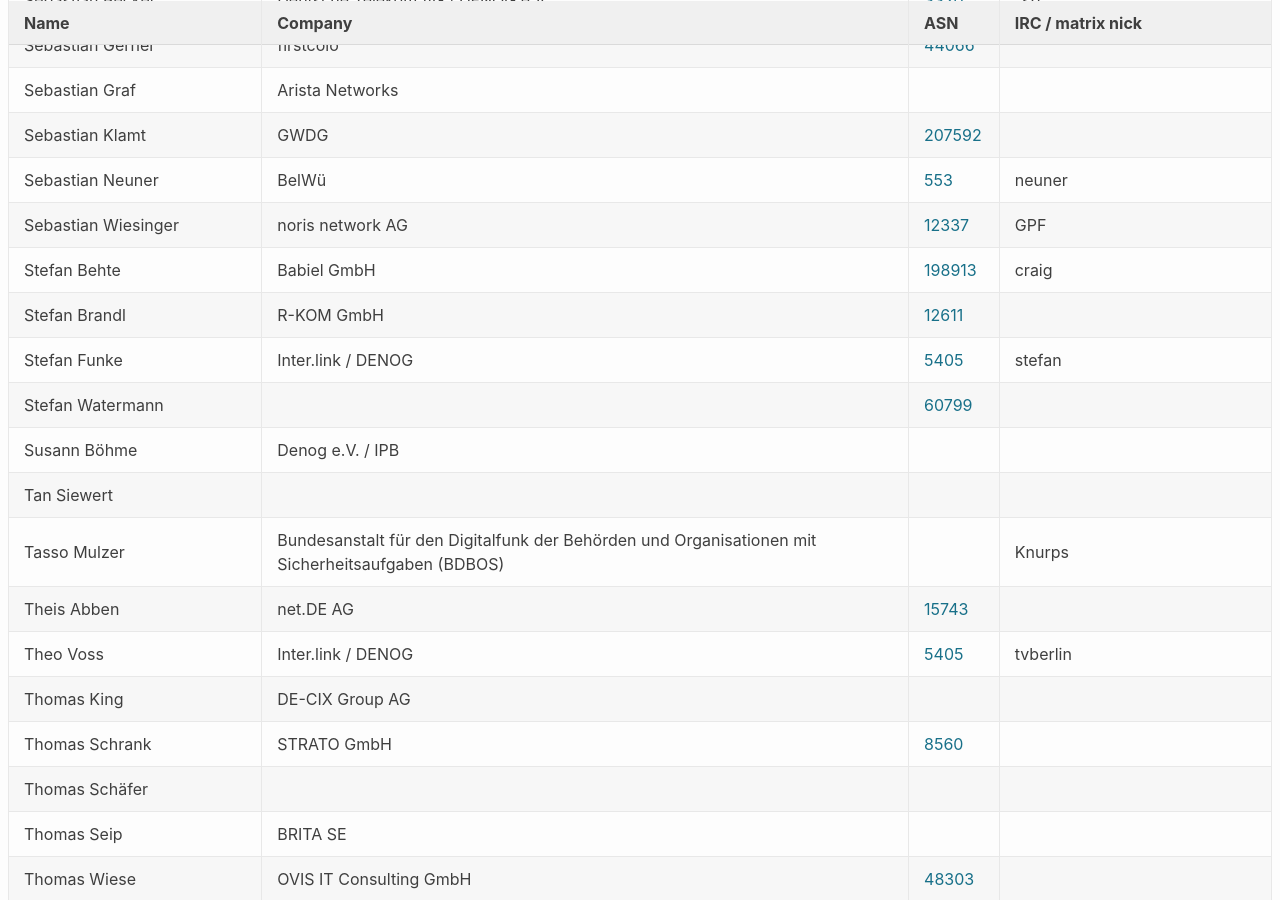
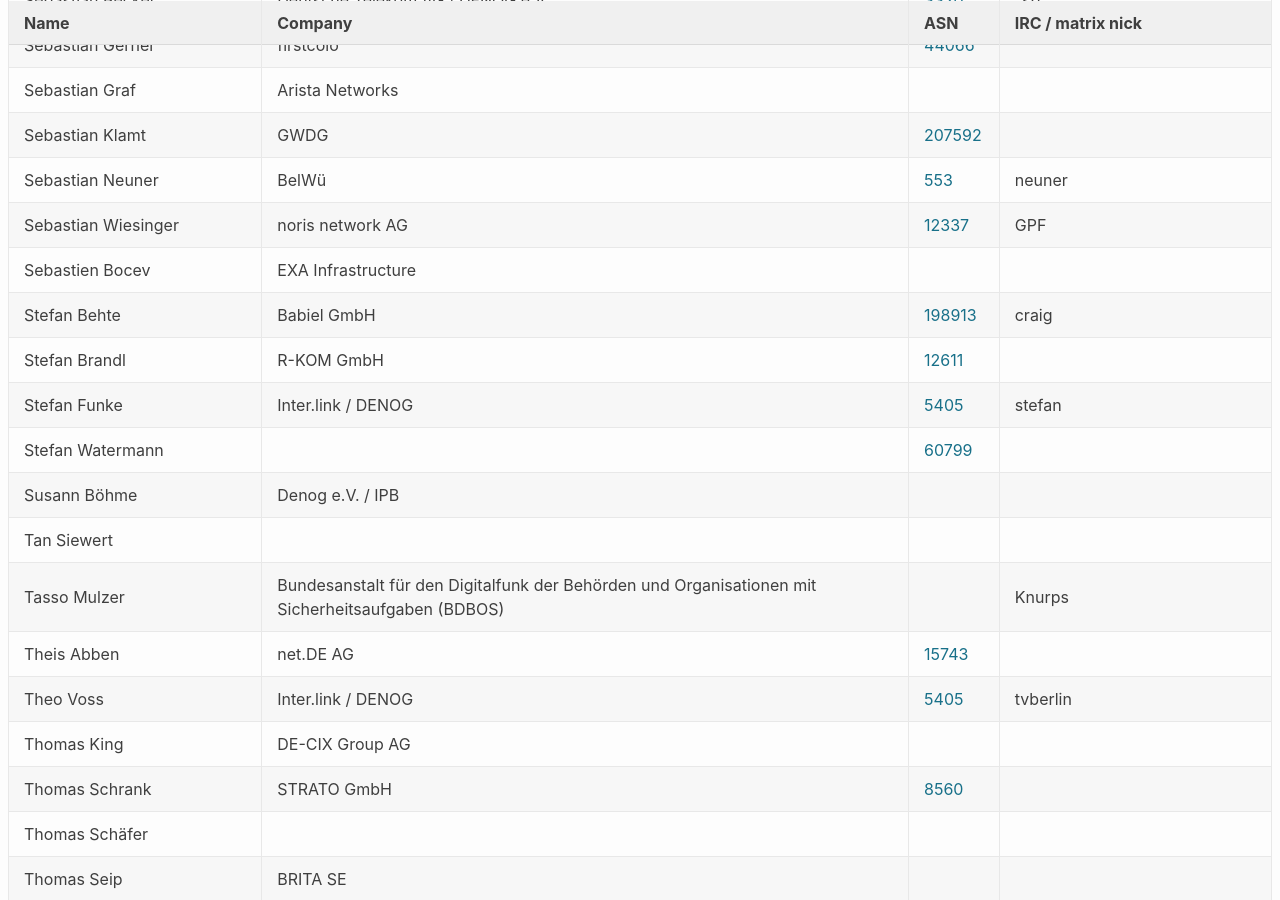
Before and after one commit to denog/pretix-attendeelist, a Jekyll site: the page built from denog17/index.markdown, in a window 1280 px wide and 900 px high, scrolled down 8209 px. Built offline with Jekyll 4.4.1, drawn with Linux system fonts in a browser that asks for light colours.

Commit message:
Latest data: Thu Jul  3 07:11:15 UTC 2025

```diff
--- a/_data/attendees_denog17_online.json
+++ b/_data/attendees_denog17_online.json
@@ -19,6 +19,12 @@
   },
   {
     "name": "Dirk Hilmer",
+    "company": null,
+    "irc": null,
+    "asn": null
+  },
+  {
+    "name": "Florian Zinke",
     "company": null,
     "irc": null,
     "asn": null
--- a/_data/attendees_denog17_onsite.json
+++ b/_data/attendees_denog17_onsite.json
@@ -1104,6 +1104,12 @@
     "asn": "12337"
   },
   {
+    "name": "Sebastien Bocev",
+    "company": "EXA Infrastructure",
+    "irc": null,
+    "asn": null
+  },
+  {
     "name": "Stefan Behte",
     "company": "Babiel GmbH",
     "irc": "craig",
```
